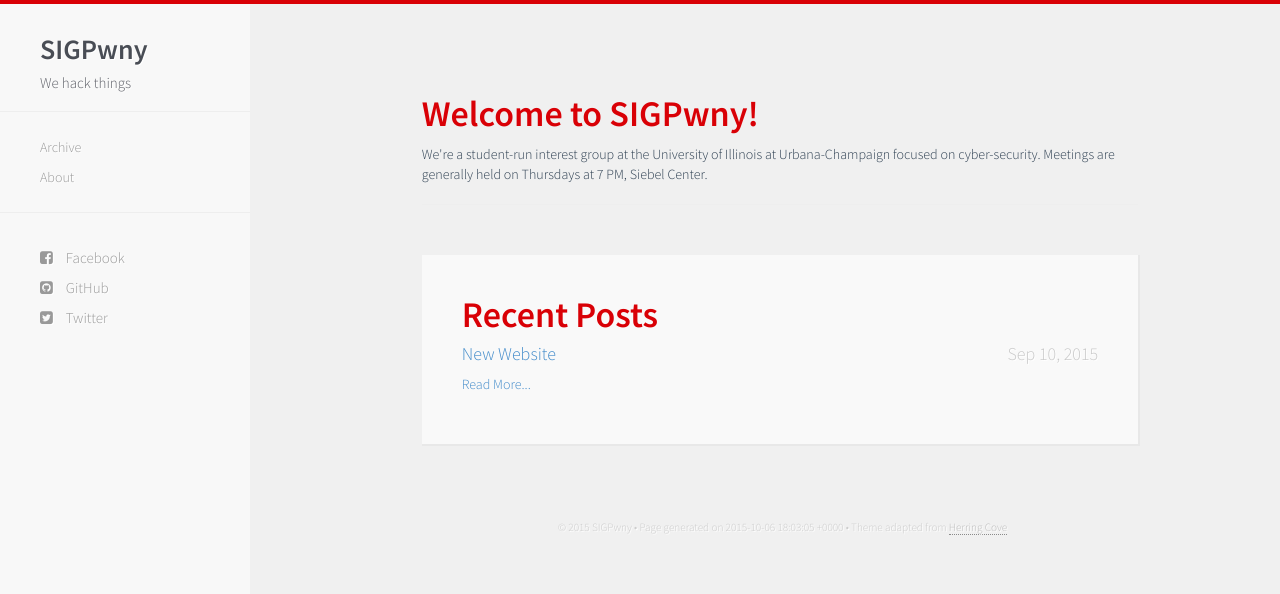
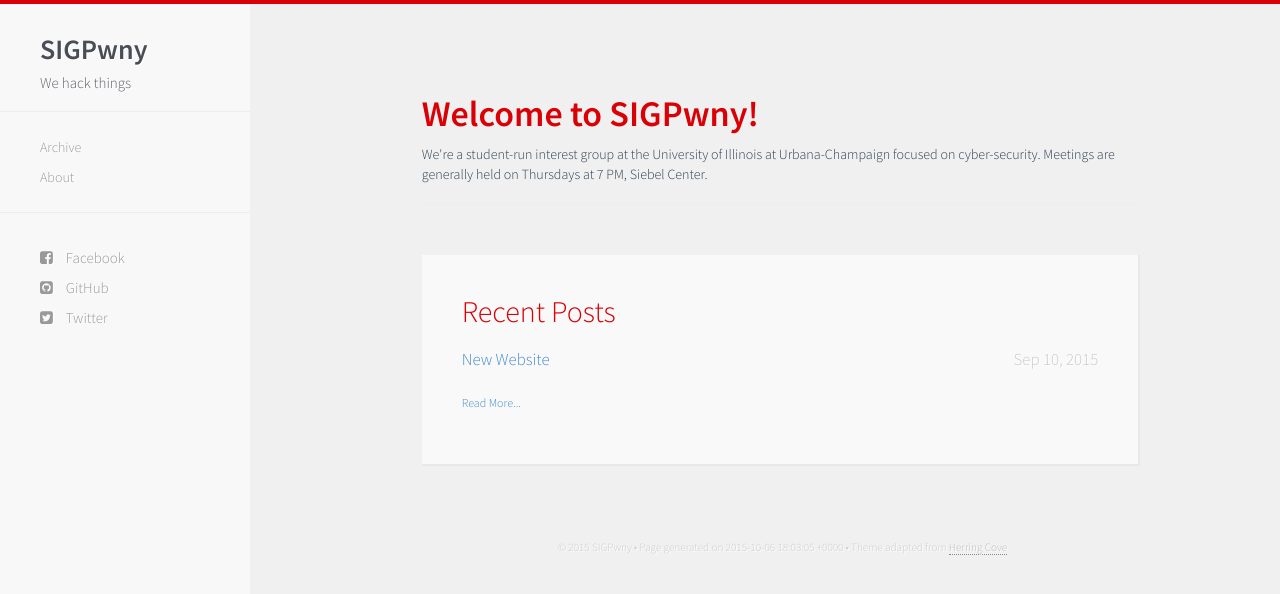
Before and after one commit to sigpwny/sigpwny.github.io-archive, a Jekyll site: the page built from index.html, in a window 1280 px wide. Shown: the top 594 px of the page. Built offline with Jekyll 4.4.1, drawn with Linux system fonts in a browser that asks for light colours; nearby versions of some CDN libraries; Markdown is read by kramdown in place of the engine named in the settings.

Commit message:
Update look of recent posts

```diff
--- a/css/hc.css
+++ b/css/hc.css
@@ -499,11 +499,16 @@
   box-shadow:1px 1px 0 1px #e8e8e8;
   max-width:800px;
   padding: 40px 40px;
+  font-size: 1.2em;
 }
 
 .recent-card h1
 {
   color:#d90006;
+}
+
+#recent-readmore {
+  font-size: 1.2rem;
 }
 
 .card
--- a/index.html
+++ b/index.html
@@ -8,17 +8,16 @@
 
   {% if site.posts != empty %}
   <div class="recent-card">
-    <h1>Recent Posts</h1>
+    <h2>Recent Posts</h2>
     {% for post in site.posts limit: 3 %}
       {% if forloop.first %}
         {% assign add_class = 'most-recent' %}
         {% capture fresh_tag %}
         {% endcapture %}
       {% endif %}
-      <ul class="homepage-posts {{ add_class }}">
+      <ul class="posts {{ add_class }}">
         <li>
           <span>
-            <h4>
               <a href="{{ site.baseurl }}/{{ post.url }}">
                 {{ post.title }}
               </a>
@@ -26,7 +25,6 @@
               <time class="pull-right">
                 {{ post.date | date_to_string | date: "%b %-d, %Y"  }}
               </time>
-            </h4>
           </span>
         </li>
       </ul>
@@ -34,7 +32,7 @@
       {% assign fresh_tag = '' %}
     {% endfor %}
     <ul>
-      <a href="{{ site.baseurl }}/list.html">Read More...</a>
+      <a id="recent-readmore" href="{{ site.baseurl }}/list.html">Read More...</a>
     </ul>
   </div>
   {% endif %}
```
Also changed, not shown: 5 other files.
